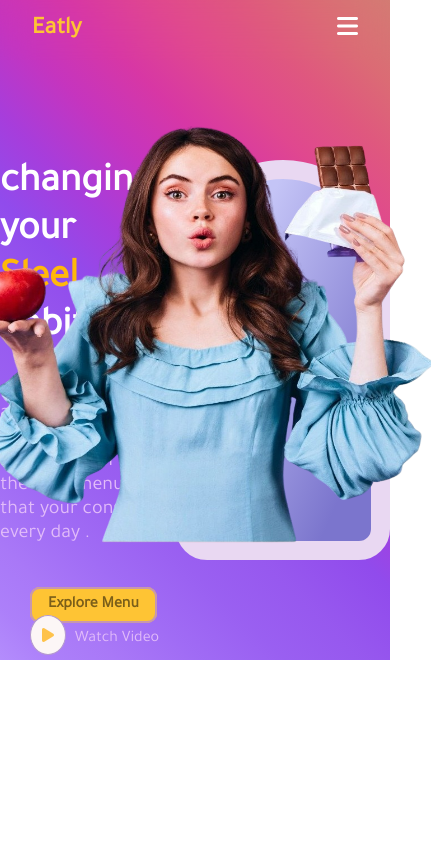
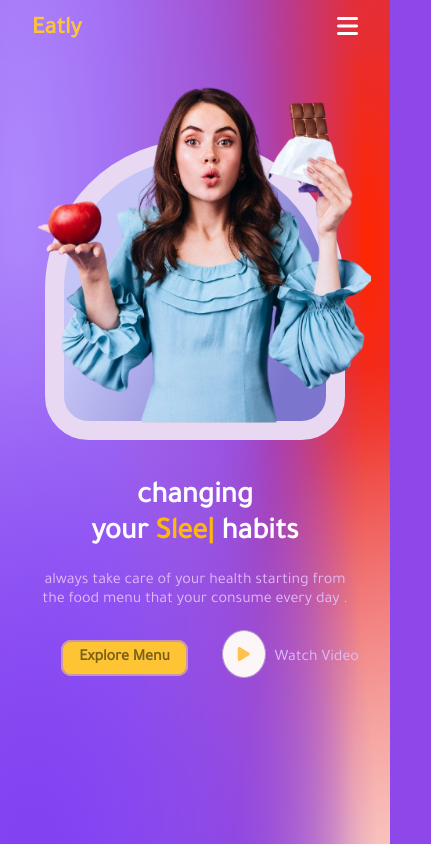
Before and after one commit to emad-hash/Task-as, a plain HTML site: page index.html in a window 390 px wide. Shown: the top 844 px of the page, 431 px wide, since content can reach past the window. Drawn offline with nearby package versions, Linux system fonts and the light colour scheme.

Commit message:
section 1 responsive done

```diff
--- a/css/style.css
+++ b/css/style.css
@@ -14,23 +14,18 @@ a{
 }
 
 body{
-    background-image: linear-gradient(
-  45deg,
-  hsl(261deg 95% 77%) 0%,
-  hsl(262deg 92% 74%) 5%,
-  hsl(263deg 89% 72%) 11%,
-  hsl(263deg 87% 69%) 19%,
-  hsl(264deg 84% 66%) 27%,
-  hsl(265deg 82% 64%) 35%,
-  hsl(266deg 81% 61%) 44%,
-  hsl(280deg 69% 55%) 52%,
-  hsl(303deg 58% 49%) 61%,
-  hsl(319deg 67% 53%) 69%,
-  hsl(332deg 71% 58%) 77%,
-  hsl(343deg 68% 61%) 85%,
-  hsl(355deg 61% 64%) 92%,
-  hsl(6deg 52% 64%) 100%
-  );
+    background-color:hsla(266,79%,60%,1);
+background-image:
+radial-gradient(at 8% 50%, hsla(262,87%,60%,1) 0px, transparent 50%),
+radial-gradient(at 11% 73%, hsla(262,87%,60%,1) 0px, transparent 50%),
+radial-gradient(at 5% 11%, hsla(260,95%,76%,1) 0px, transparent 50%),
+radial-gradient(at 60% 87%, hsla(269,71%,58%,1) 0px, transparent 50%),
+radial-gradient(at 57% 53%, hsla(269,71%,58%,1) 0px, transparent 50%),
+radial-gradient(at 55% 21%, hsla(269,71%,58%,1) 0px, transparent 50%),
+radial-gradient(at 100% 82%, hsla(330,19%,98%,1) 0px, transparent 50%),
+radial-gradient(at 100% 70%, hsla(330,14%,97%,1) 0px, transparent 50%),
+radial-gradient(at 100% 53%, hsla(9,100%,50%,1) 0px, transparent 50%),
+radial-gradient(at 94% 14%, hsla(9,100%,50%,1) 0px, transparent 50%);
   width: 100%;
   /* height: 800px; */
   background-size: cover;
@@ -87,9 +82,8 @@ header{
 }
 
 .container{
-    height:600px ;
+    height:600px;
     width: 100%;
-    max-width: 1200px;
     display: flex;
     justify-content: center;
     align-items: center;
@@ -97,7 +91,7 @@ header{
 }
 .container .row {
     width: 100%;
-    height: 500px;
+    height: auto;
     display: flex;
     justify-content: space-around;
     align-items: center;
@@ -115,12 +109,13 @@ header{
     background: linear-gradient(294deg, rgba(123,117,205,1) 15%, rgba(196,196,246,1) 75%);
     border: 19px solid #e9d8f2;
     padding: 25px;
+    display: flex;
+    flex-direction: column;
     position: relative;
 }
 .container .row .img1 img {
     width: 500px;
     height: 520px;
-    /* background-color: yellowgreen ; */
     position: absolute;
     top: -91px;
     right: -60px;
@@ -156,9 +151,21 @@ header{
 .container .row .text .btn-text .play-watch i {
     color: #fec24b;
     background-color: #fcf6f6;
-    border-radius: 100%;
+    border-radius: 50%;
     border: 1px solid #b499d0;
-    padding: 11px;
+    font-size: 16px;
+    padding: 15px;
+}
+.section2{
+    background-color:hsla(330,19%,98%,1);
+background-image:
+radial-gradient(at 82% 14%, hsla(261,55%,84%,1) 0px, transparent 50%),
+radial-gradient(at 86% 83%, hsla(261,55%,84%,1) 0px, transparent 50%),
+radial-gradient(at 88% 65%, hsla(261,55%,84%,1) 0px, transparent 50%),
+radial-gradient(at 79% 38%, hsla(261,55%,84%,1) 0px, transparent 50%),
+radial-gradient(at 20% 35%, hsla(330,19%,98%,1) 0px, transparent 50%),
+radial-gradient(at 91% 19%, hsla(261,55%,84%,1) 0px, transparent 50%);
+width: 100%;
 }
 
 
@@ -208,24 +215,47 @@ header{
         justify-content: center;
         right: 0rem;
         width: 100%;
-
     }
-    .section1-2 {
+    .container{
+        height:800px;
+        width: 100%;
         display: flex;
         justify-content: center;
         align-items: center;
+        margin-top: 50px;
+    }
+    .container .row {
+        width: 100%;
+        height: auto;
         flex-direction: column;
-        width: 100%;
-        margin: 0;
+        gap: 50px;
     }
-    .section1-2 .img1 {
+
+    .container .row .img1 {
+        width: 300px;
+        height: 300px;
         order: -1;
-        width: 100%;
     }
-    .section1-2 .text {
+    .container .row .img1 img {
+        width: 400px;
+        height: 420px;
+        position: absolute;
+        top: -103px;
+        right: -60px;
+    }
+    .container .row .text {
+        width: 400px;
+        height: 400px;
         display: flex;
-        gap: 5;
-        text-align: center;
+        flex-direction: column;
+        text-align:center;
+        gap: 30px;
+
+    }
+
+    .container .row .text h1{
+        color: white;
+        font-size: 30px;
     }
 }
 
@@ -234,4 +264,40 @@ header{
         left: 0rem;
         width: unset;
     }
+    .container{
+        height:800px;
+        width: 100%;
+        display: flex;
+        justify-content: center;
+        align-items: center;
+        /* margin-top: 150px; */
+    }
+    .container .row {
+        width: 100%;
+        height: auto;
+        flex-direction: column;
+        gap: 40px;
+    }
+
+    .container .row .img1 {
+        width: 300px;
+        height: 300px;
+        order: -1;
+    }
+    .container .row .img1 img {
+        width: 350px;
+        height: 420px;
+        position: absolute;
+        top: -103px;
+        right: -45px;
+    }
+    .container .row .text {
+        width: 350px;
+        height: 400px;
+        gap: 20px;
+    }
+
+    .container .row .text p{
+        font-size: 16px;
+    }
 }
--- a/index.html
+++ b/index.html
@@ -49,6 +49,9 @@
                 </div>
             </div>
         </section>
+        <section class="section2 container">
+
+        </section>
     </main>
            <!--  ===== cdn typed js ===== -->
            <script src="https://cdn.jsdelivr.net/npm/typed.js@2.0.12"></script>
```
